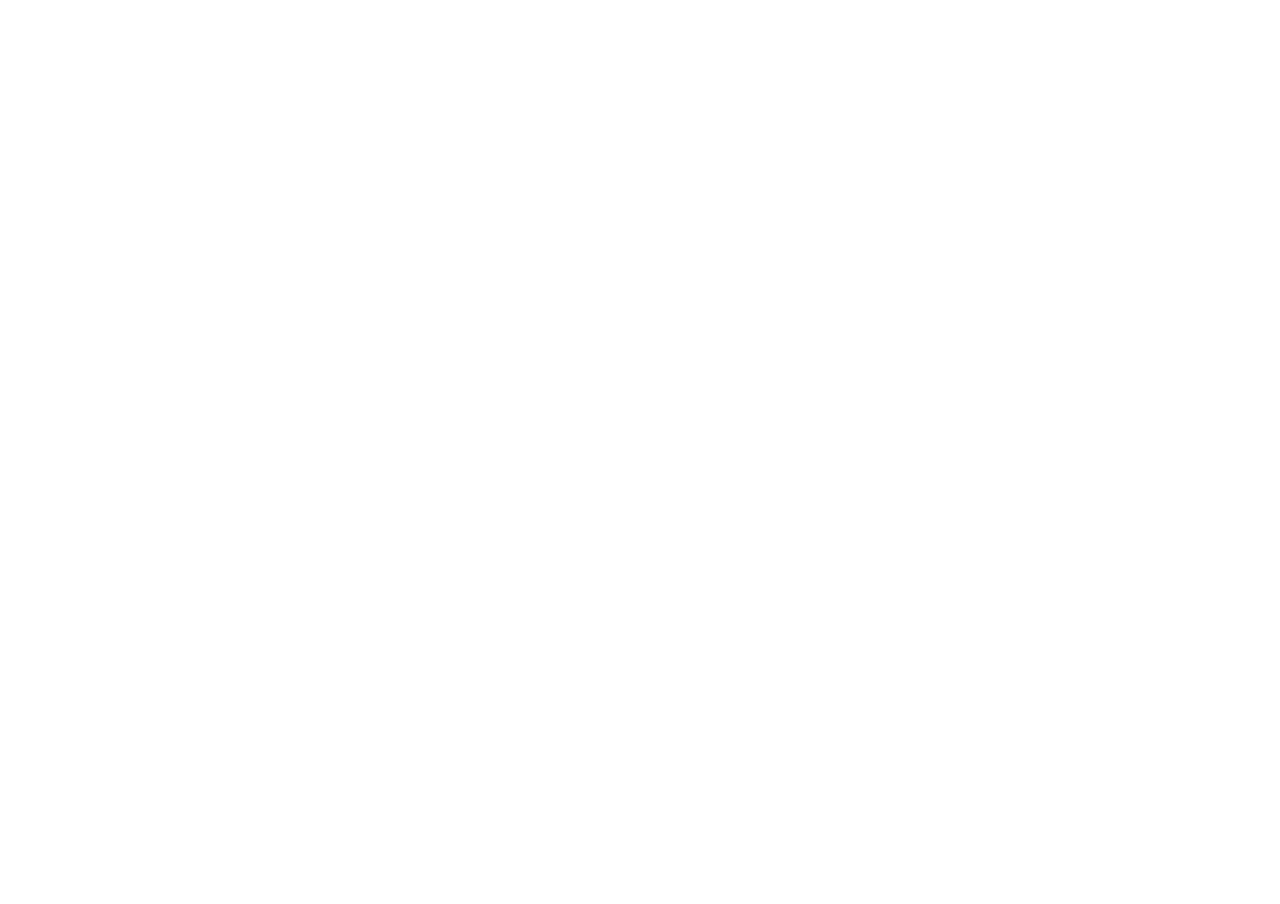
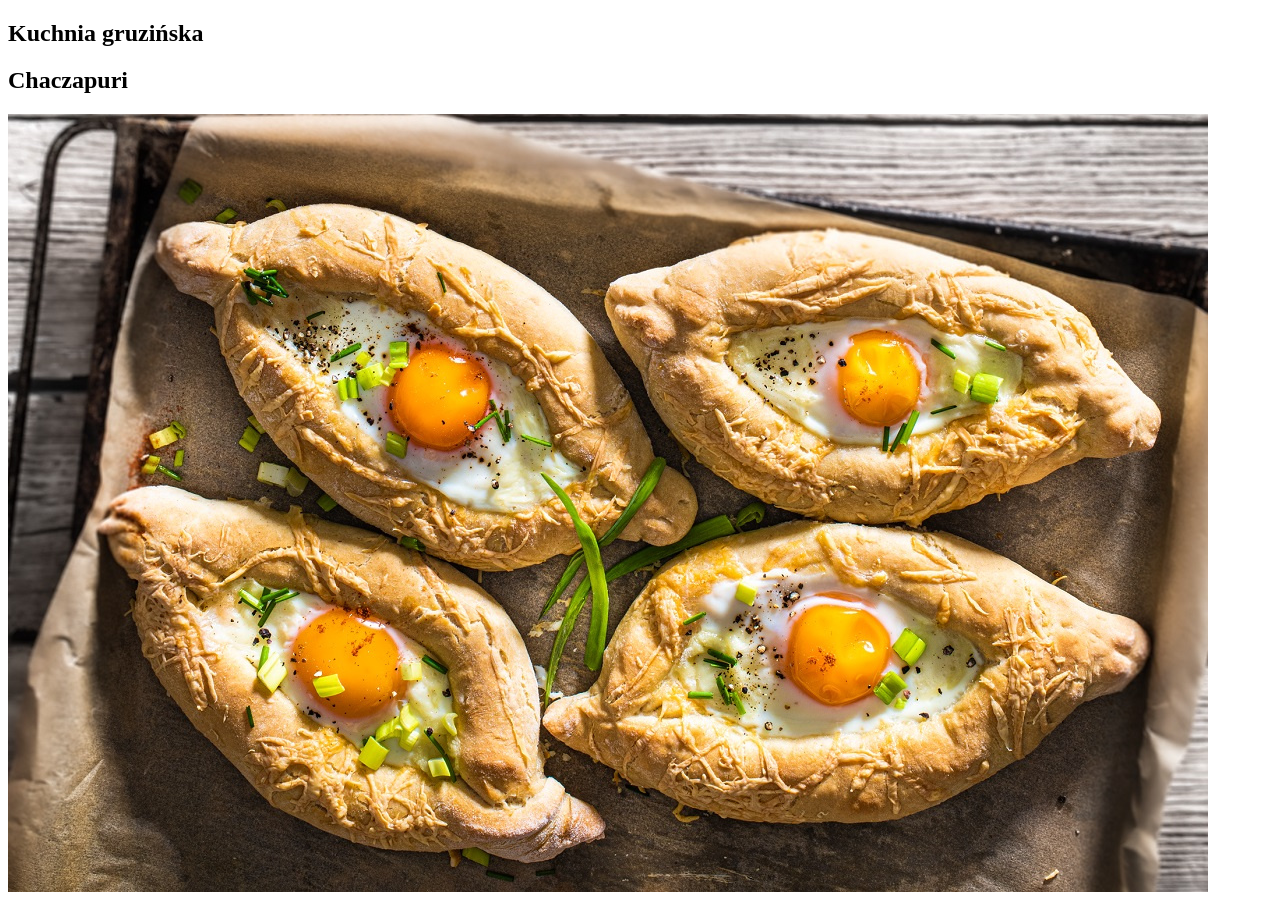
Before and after one commit to lsasza/projektDarek, a plain HTML site: page index.html in a window 1280 px wide. Before the commit the page ends 800 px from the top, so only its background shows below. Drawn offline with Linux system fonts and the light colour scheme.

Commit message:
gruzinska

```diff
--- a/index.html
+++ b/index.html
@@ -6,6 +6,10 @@
     <title>Document</title>
 </head>
 <body>
-
+	<section>
+		<h1>Kuchnia gruzińska</h1>
+		<h2>Chaczapuri</h2>
+		<img src="images/chaczapuri.jpeg" alt="chaczapuri">
+	</section>
 </body>
 </html>
```
Also changed, not shown: images/chaczapuri.jpeg (added).
